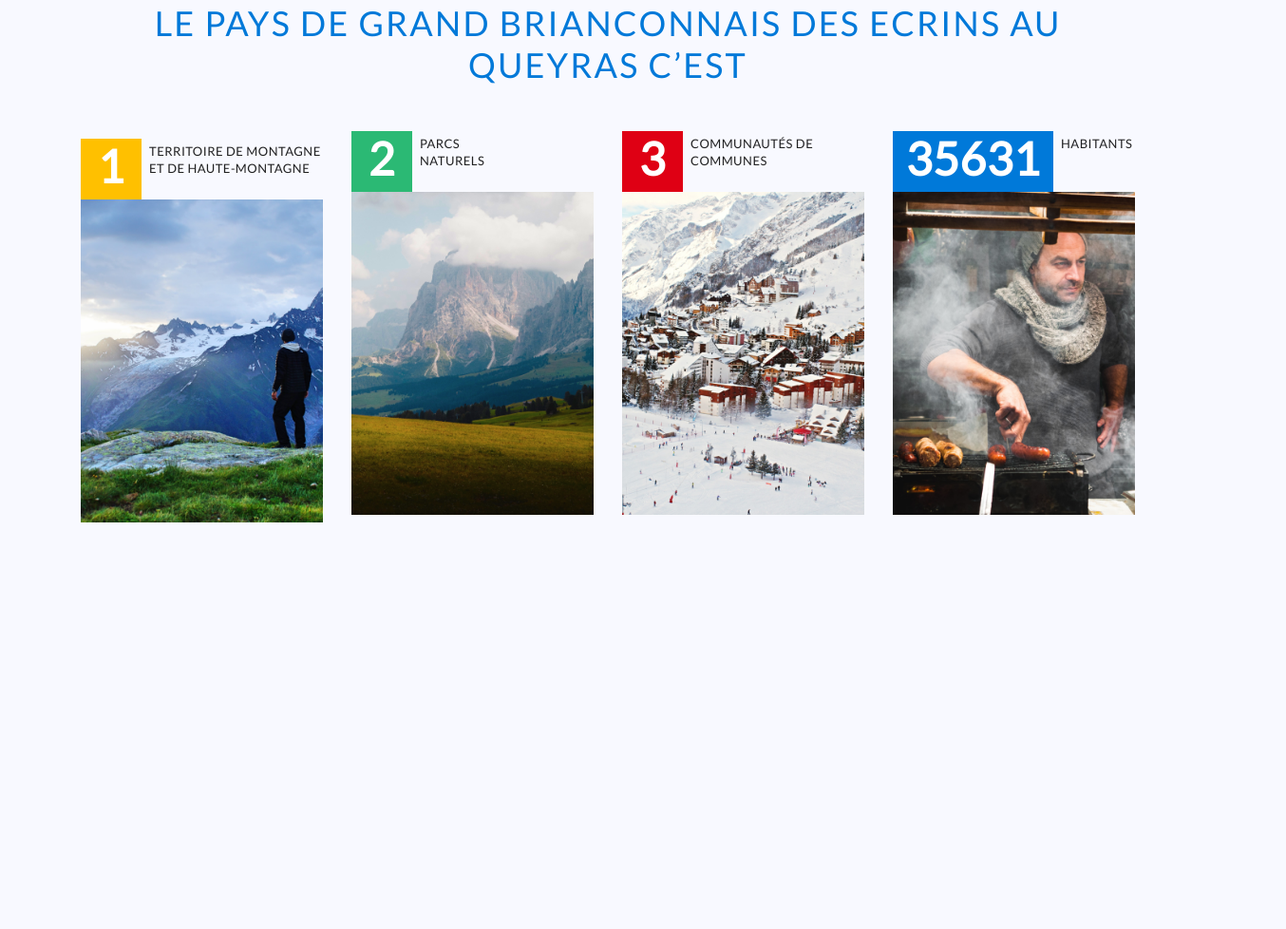
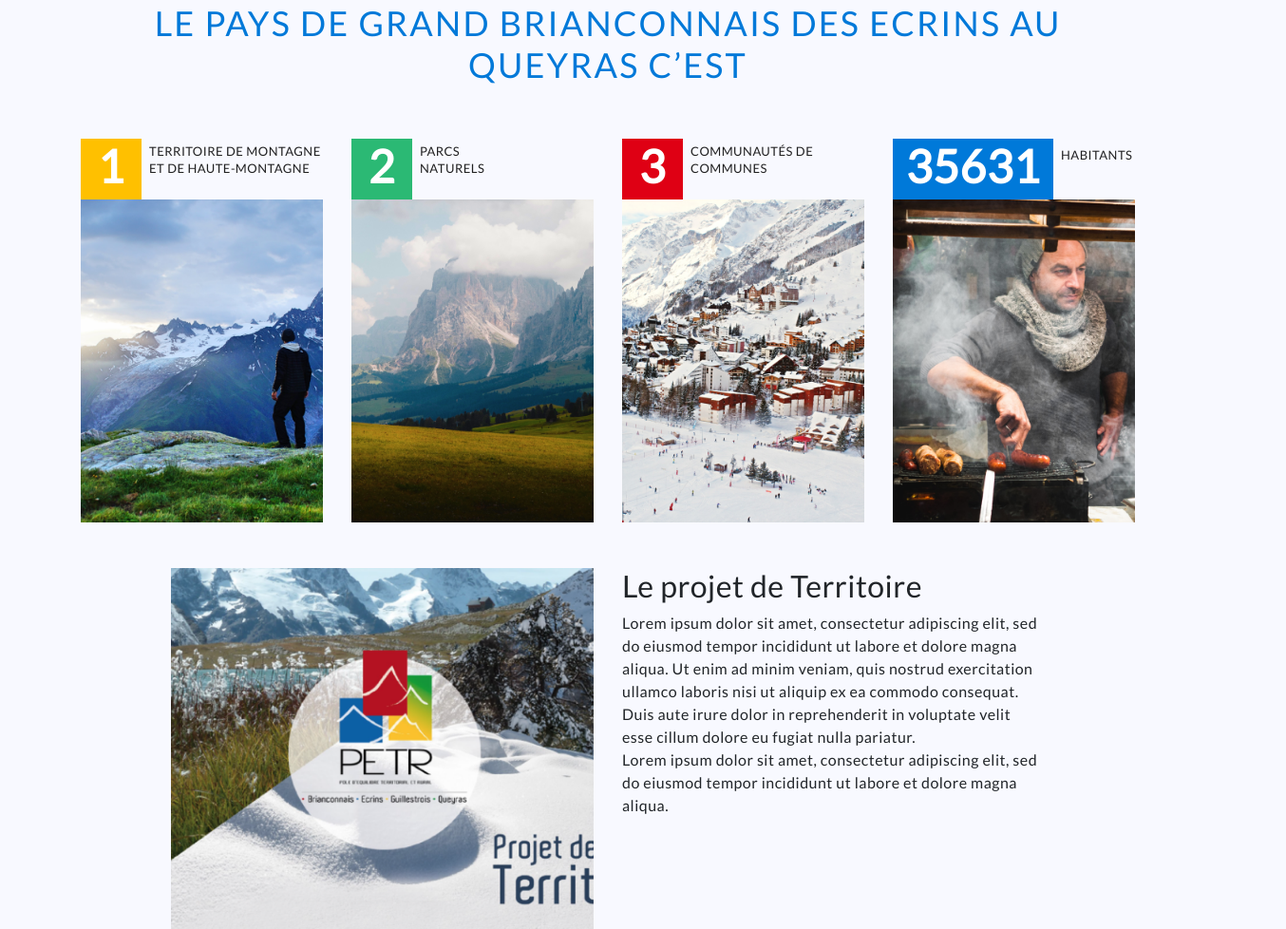
Before and after one commit to Evgen1188/PETR-web, a plain HTML site: page index.html in a window 1280 px wide. Shown: the part 706-1684 px from the top of the page at 95% size, 1354 px wide, since content can reach past the window. Before the commit the page ends 1304 px from the top, so only its background shows below. Drawn offline with nearby package versions, Linux system fonts and the light colour scheme; a script that the page names is missing.

Commit message:
nav, section 2 half-end

```diff
--- a/css/main.css
+++ b/css/main.css
@@ -73,6 +73,7 @@ h1 {
     width: 72px;
     height: 72px;
     bottom: 0;
+    left: 0;
     border-radius: unset;
 }
 
--- a/index.html
+++ b/index.html
@@ -69,20 +69,20 @@
                 <div class="numbers-square number-1 ">
                     <h1 class="text-center numbers">1</h1>
                 </div>
-                <p class=" ml-2 text-sec-2 mt-1">Territoire de montagne<br> et de haute-montagne</p>
+                <p class=" ml-2 text-sec-2 mt-1 ">Territoire de montagne<br> et de haute-montagne</p>
             </div>
             <img class="img-sec-2 img-fluid" src="images/img-1-sec-2.png">
         </div>
-        <div class="col-xl-3 col-md-6">
+        <div class="col-xl-3 col-md-6 mt-2">
             <div class="d-flex">
                 <div class="numbers-square number-2 ">
                     <h1 class="text-center numbers">2</h1>
                 </div>
-                <p class=" ml-2 text-sec-2 mt-1">Parcs <br> naturels</p>
+                <p class=" ml-2 text-sec-2 mt-1 ">Parcs <br> naturels</p>
             </div>
             <img class="img-sec-2 img-fluid" src="images/img-2-sec-2.png">
         </div>
-        <div class="col-xl-3 col-md-6">
+        <div class="col-xl-3 col-md-6 mt-2">
             <div class="d-flex">
                 <div class="numbers-square number-3 ">
                     <h1 class="text-center numbers">3</h1>
@@ -91,19 +91,37 @@
             </div>
             <img class="img-sec-2 img-fluid" src="images/img-3-sec-2.png">
         </div>
-        <div class="col-xl-3 col-md-6">
+        <div class="col-xl-3 col-md-6 mt-2">
             <div class="d-flex">
                 <div class="numbers-square number-4 ">
                     <h1 class="text-center numbers">35631</h1>
                 </div>
-                <p class=" ml-2 text-sec-2 mt-1">habitants</p>
+                <p class=" ml-2 text-sec-2 mt-1 mt-2">habitants</p>
             </div>
             <img class="img-sec-2 img-fluid" src="images/img-4-sec-2.png">
         </div>
 
     </div>
 </section>
-
+<section class="container-fluid" id="section-3">
+    <div class="container">
+        <div class="row justify-content-center">
+            <div class="col-5">
+                <img class="img-fluid  " src="images/lage-logo.png">
+            </div>
+            <div class="col-5">
+                <div class="line-red"></div>
+                <h2>Le projet de Territoire</h2>
+                <p>Lorem ipsum dolor sit amet, consectetur adipiscing elit, sed do eiusmod tempor incididunt ut labore
+                    et dolore magna aliqua. Ut enim ad minim veniam, quis nostrud exercitation ullamco laboris
+                    nisi ut aliquip ex ea commodo consequat. Duis aute irure dolor in reprehenderit in voluptate
+                    velit esse cillum dolore eu fugiat nulla pariatur.<br>
+                    Lorem ipsum dolor sit amet, consectetur adipiscing elit, sed do eiusmod tempor incididunt
+                    ut labore et dolore magna aliqua.</p>
+            </div>
+        </div>
+    </div>
+</section>
 <script src="https://ajax.googleapis.com/ajax/libs/jquery/3.3.1/jquery.min.js"></script>
 <script src="js/bootstrap.min.js"></script>
 <script src="js/main.js"></script>
```
Also changed, not shown: images/lage-logo.png (added).
